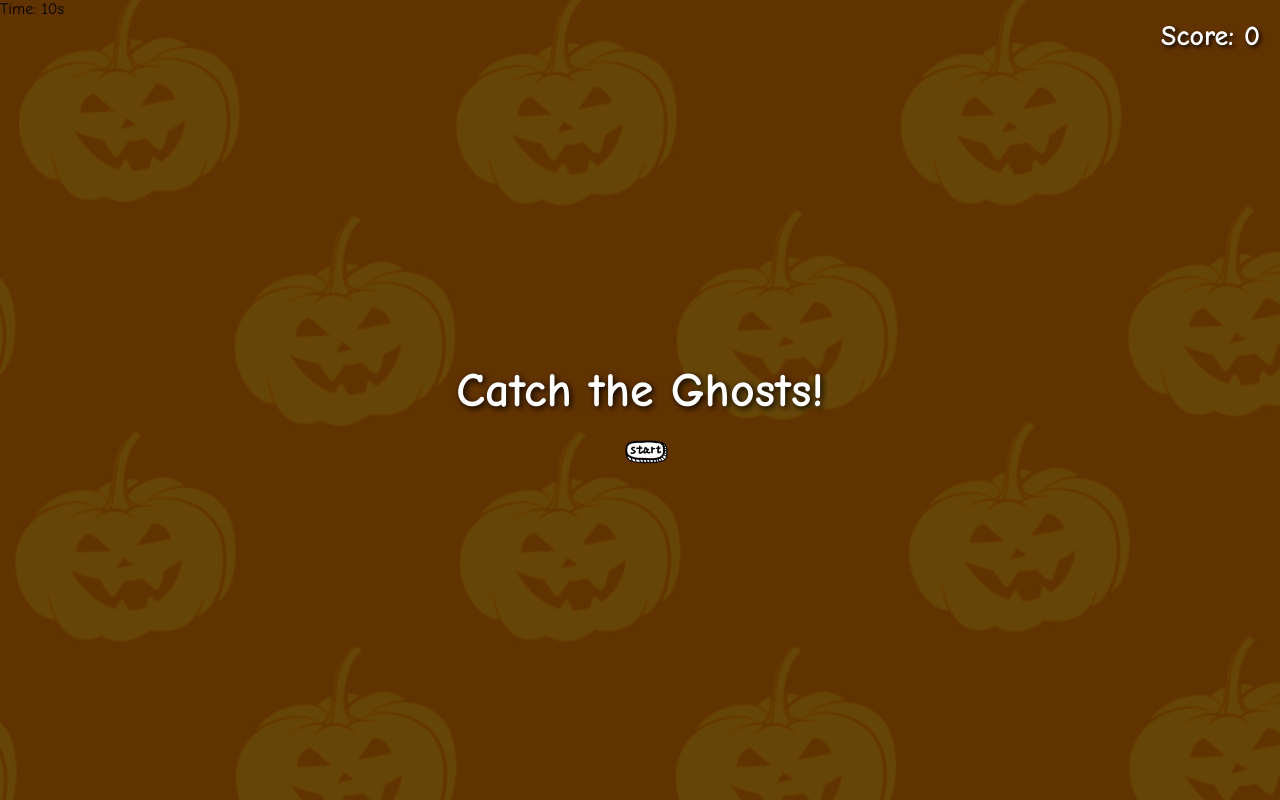
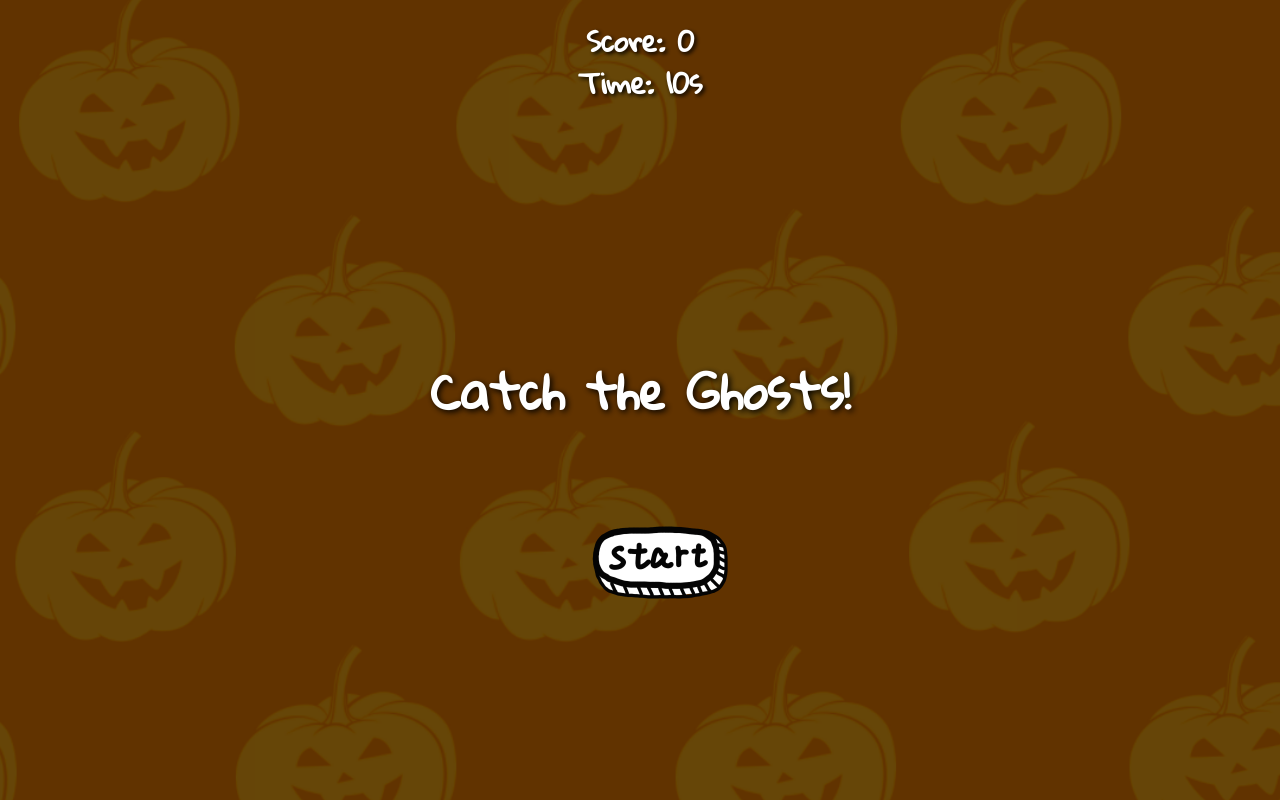
Before and after one commit to yuhan121/game_ghost, a plain HTML site: page index.html in a window 1280 px wide. Drawn offline with Linux system fonts and the light colour scheme.

Commit message:
fix style

```diff
--- a/index.html
+++ b/index.html
@@ -5,7 +5,7 @@
   <meta name="viewport" content="width=device-width, initial-scale=1.0" />
   <title>Catch the Ghosts 👻</title>
   <link rel="stylesheet" href="style.css">
-  <!-- <style src="script.js"></style> -->
+  <link href="https://fonts.googleapis.com/css2?family=Gloria+Hallelujah&display=swap" rel="stylesheet">
 </head>
 <body>
   <div id="game-container">
@@ -14,8 +14,10 @@
       <img id="start-btn" src="assets/start_button.PNG" alt="Start Game">
       <img id="finish-btn" src="assets/ghost_caught.PNG" alt="Game Over">
     </div>
-    <div id="score">Score: 0</div>
-    <div id="timer">Time: 10s</div>
+    <div id="scoreboard">
+      <div id="score">Score: 0</div>
+      <div id="timer">Time: 10s</div>
+    </div>
   </div>
   <script src="script.js"></script>
 </body>
--- a/script.js
+++ b/script.js
@@ -46,7 +46,7 @@ function startGame() {
 	overlay.style.display = 'none';
 	gameRunning = true;
 
-	ghostInterval = setInterval(spawnGhost, 800);
+	ghostInterval = setInterval(spawnGhost, 600);
 	countdown = setInterval(() => {
 		if (!gameRunning) return;
 		timeLeft--;
--- a/style.css
+++ b/style.css
@@ -10,7 +10,7 @@ body {
 	background-size: cover;
 	overflow: hidden;
 	height: 100vh;
-	font-family: 'Comic Sans MS', cursive, sans-serif;
+	font-family: 'Gloria Hallelujah', 'Comic Sans MS', cursive, sans-serif;
 	display: flex;
 	flex-direction: column;
 	align-items: center;
@@ -34,8 +34,11 @@ body {
 }
 
 #start-btn {
-	top: 45%;
-	margin-top: 1rem;
+	top: 40%;
+	width: 40vw;
+	height: auto;
+	cursor: pointer;
+	z-index: 20;
 }
 
 #finish-btn {
@@ -44,21 +47,24 @@ body {
 	margin-top: 1rem;
 }
 
-#score {
+#scoreboard {
 	position: absolute;
 	top: 20px;
-	right: 20px;
+	left: 50%;
+	transform: translateX(-50%);
+	text-align: center;
 	font-size: 28px;
 	font-weight: bold;
 	color: #fff;
 	text-shadow: 2px 2px 4px black;
 	z-index: 15;
+	line-height: 1.5;
 }
 
 .ghost {
 	position: absolute;
-	width: 80px;
-	height: 80px;
+	width: 120px;
+	height: 120px;
 	cursor: pointer;
 	transition: transform 0.1s ease;
 }
```
